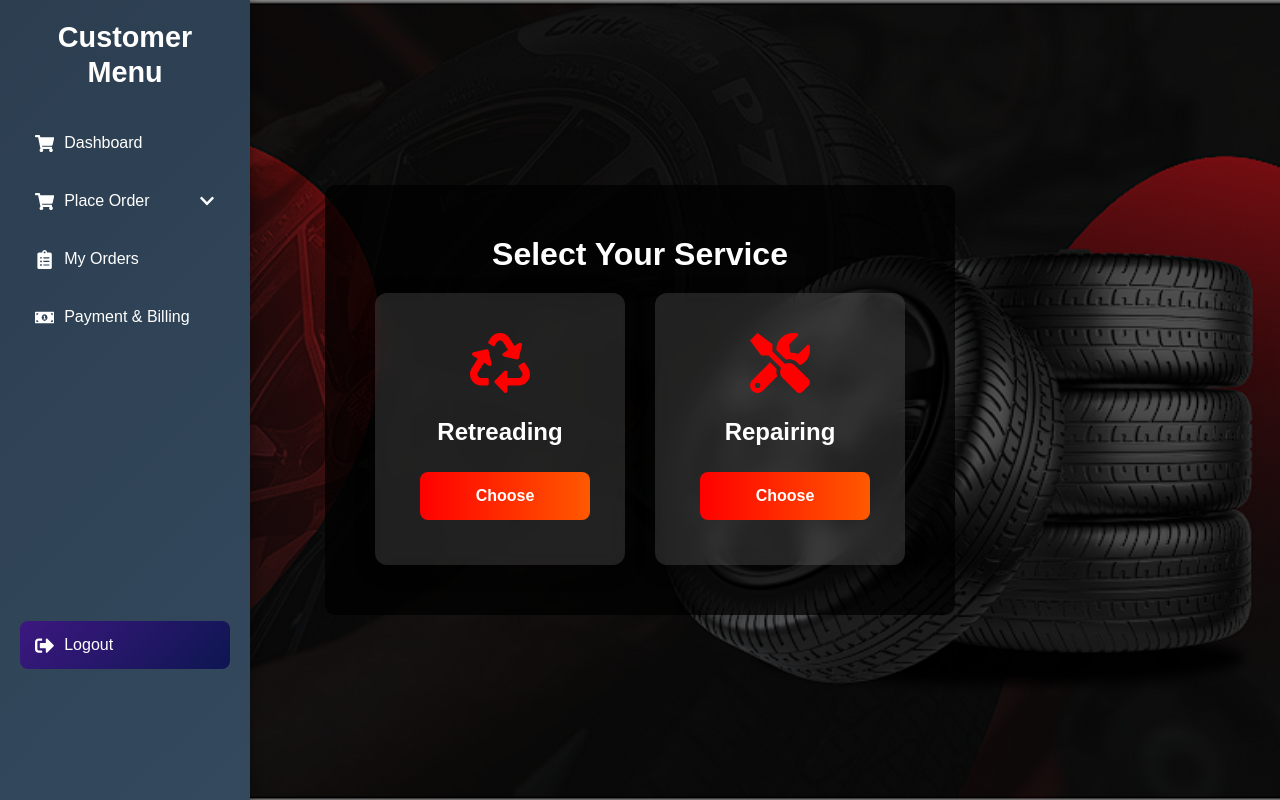
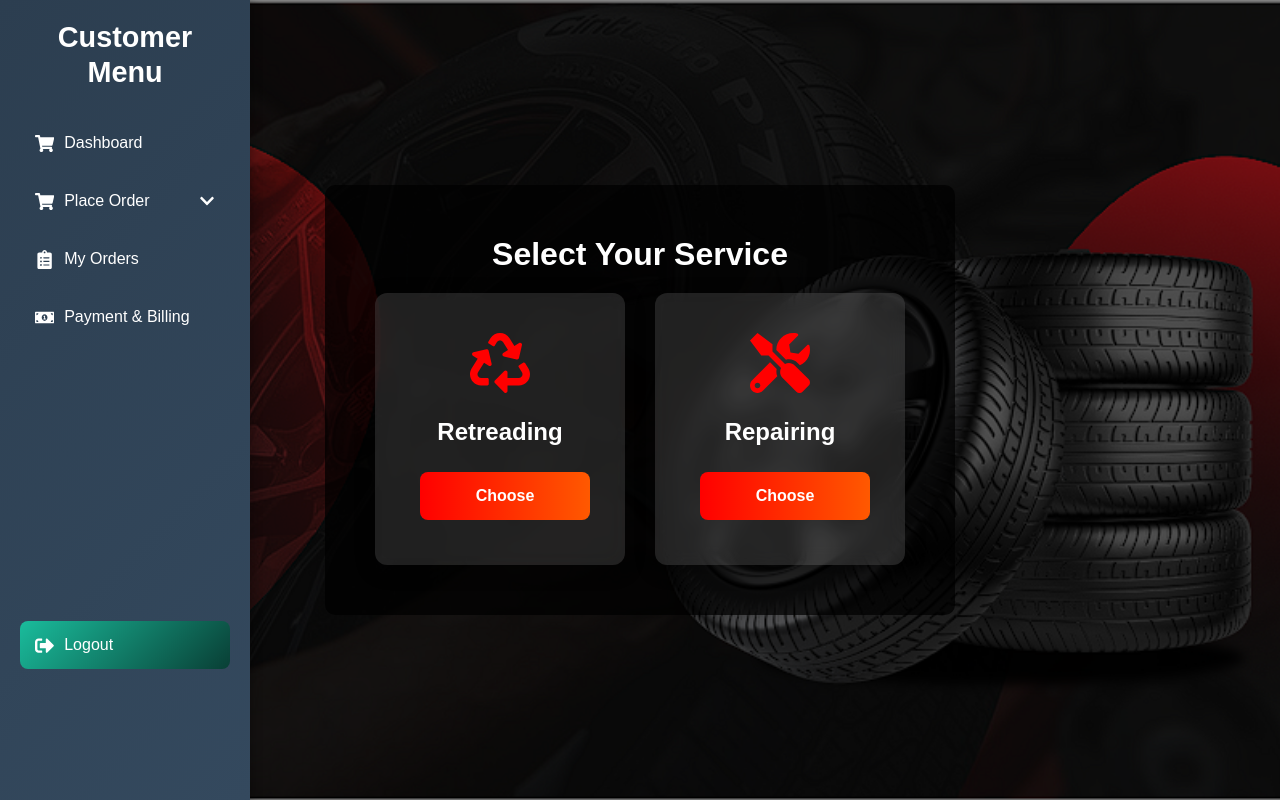
Before and after one commit to Hasindu071/tyre-repair-and-retreding-management-system, a React (Create React App) app in the folder frontend/: page /service in a window 1280 px wide. Built offline with nearby package versions, Linux system fonts and the light colour scheme.

Commit message:
add the css in logout button

```diff
--- a/frontend/src/styles/CustomerSidebar.css
+++ b/frontend/src/styles/CustomerSidebar.css
@@ -93,7 +93,7 @@
   padding: 10px 16px;
   margin-top: 280px;
   color: #fff;
-  background: linear-gradient(135deg, #3c1880, #0d1651);
+  background: linear-gradient(135deg, #1abc9c, #093f35);
   border-radius: 8px;
   cursor: pointer;
   display: flex;
```
